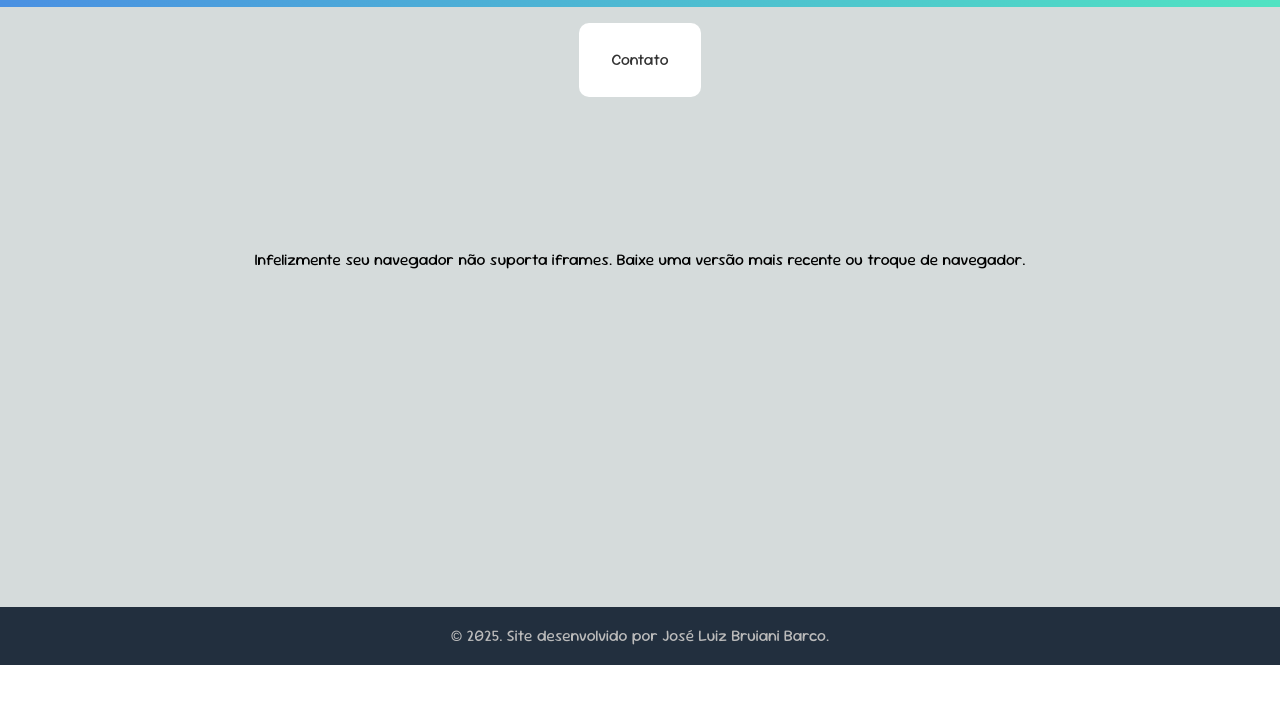
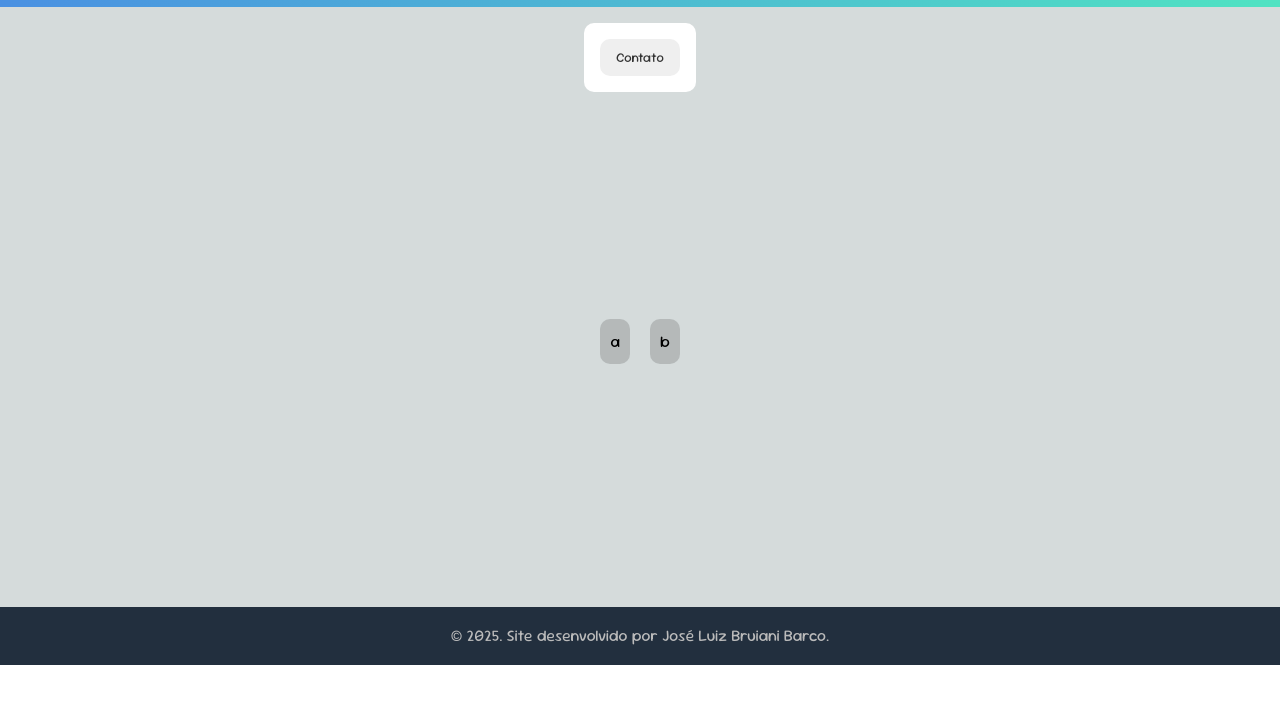
Before and after one commit to JoseLuizBBarco/colegio-adolpho, a plain HTML site: page index.html in a window 1280 px wide. Shown: the part 89-792 px from the top of the page. Drawn offline with Linux system fonts and the light colour scheme; files whose address does not match are found by name; a web font is replaced by a local one.

Commit message:
Modificado

```diff
--- a/assets/css/style.css
+++ b/assets/css/style.css
@@ -14,6 +14,7 @@
 :root {
   --cor-primaria: #4a90e2;
   --cor-secundária: #d5dbdb;
+  --cor-terciária: #3333;
   --cor-fundo: #fff;
   --cor-gradiente: linear-gradient(90deg, #4a90e2 0%, #50e3c2 100%);
   --cor-footer: #222f3e;
@@ -21,9 +22,11 @@
   --cor-texto-claro: #bbb;
   --cor-link: #4a90e2;
   --cor-link-hover: #50e3c2;
+  --borda: 1px solid var(--cor-borda);
+  --cor-borda: #3333;
   --fonte-título: MedievalSharp, cursive;
   --fonte-texto: "Sour Gummy", sans-serif;
-  --sombra: 0 4px 6px rgba(0, 0, 0, 0.1);
+  --sombra: 0 4px 6px rgba(0, 0, 0, 0.4);
 }
 
 * {
@@ -101,7 +104,7 @@ main section:nth-child(odd) {
   background: var(--cor-secundária);
 }
 
-menu.container {
+menu {
   display: flex;
   flex-flow: row wrap;
   justify-content: center;
@@ -112,15 +115,32 @@ menu.container {
   background-color: var(--cor-fundo);
 }
 
-menu.container a {
+menu button {
   padding: 0.5rem 1rem;
-  border-radius: 5px;
+  border: none;
+  border-radius: 10px;
   color: var(--cor-texto);
   transition: background-color 0.3s ease;
 }
 
-menu.container a:hover {
+menu button:hover {
+  box-shadow: var(--sombra);
   background-color: var(--cor-secundária);
+}
+
+.container-contato {
+  padding: 10px;
+  justify-content: space-around;
+  align-items: center;
+  flex: auto;
+  flex-flow: row wrap;
+}
+
+.card {
+  padding: 10px;
+  margin: 10px;
+  border-radius: 10px;
+  background-color: var(--cor-terciária);
 }
 
 /* * Rodapé */
--- a/assets/js/script.js
+++ b/assets/js/script.js
@@ -13,3 +13,7 @@ document.addEventListener("DOMContentLoaded", () => {
     currentYearHTML.innerHTML = currentYear;
   }
 });
+
+function contato() {
+  document.getElementById("contato").style.display = "flex";
+}
--- a/index.html
+++ b/index.html
@@ -24,13 +24,17 @@
     </header>
     <main>
       <section>
-        <menu class="container">
-          <a href="other/contato.html" target="iframe">Contato</a>
+        <menu>
+          <button onclick="contato()">Contato</button>
         </menu>
-        <iframe src="other/contato.html" frameborder="0" name="iframe"></iframe>
-          Infelizmente seu navegador não suporta iframes. Baixe uma versão mais
-          recente ou troque de navegador.
-        </iframe>
+        <article
+          id="contato"
+          class="container-contato container"
+          style="display: flex"
+        >
+          <div class="card card-contato">a</div>
+          <div class="card card-contato">b</div>
+        </article>
       </section>
     </main>
     <footer>
--- a/other/contato.html
+++ /dev/null
@@ -1,9 +0,0 @@
-<!DOCTYPE html>
-<html lang="pt-BR">
-  <head>
-    <meta charset="UTF-8" />
-    <meta name="viewport" content="width=device-width, initial-scale=1.0" />
-    <title>Contato</title>
-  </head>
-  <body></body>
-</html>
```
